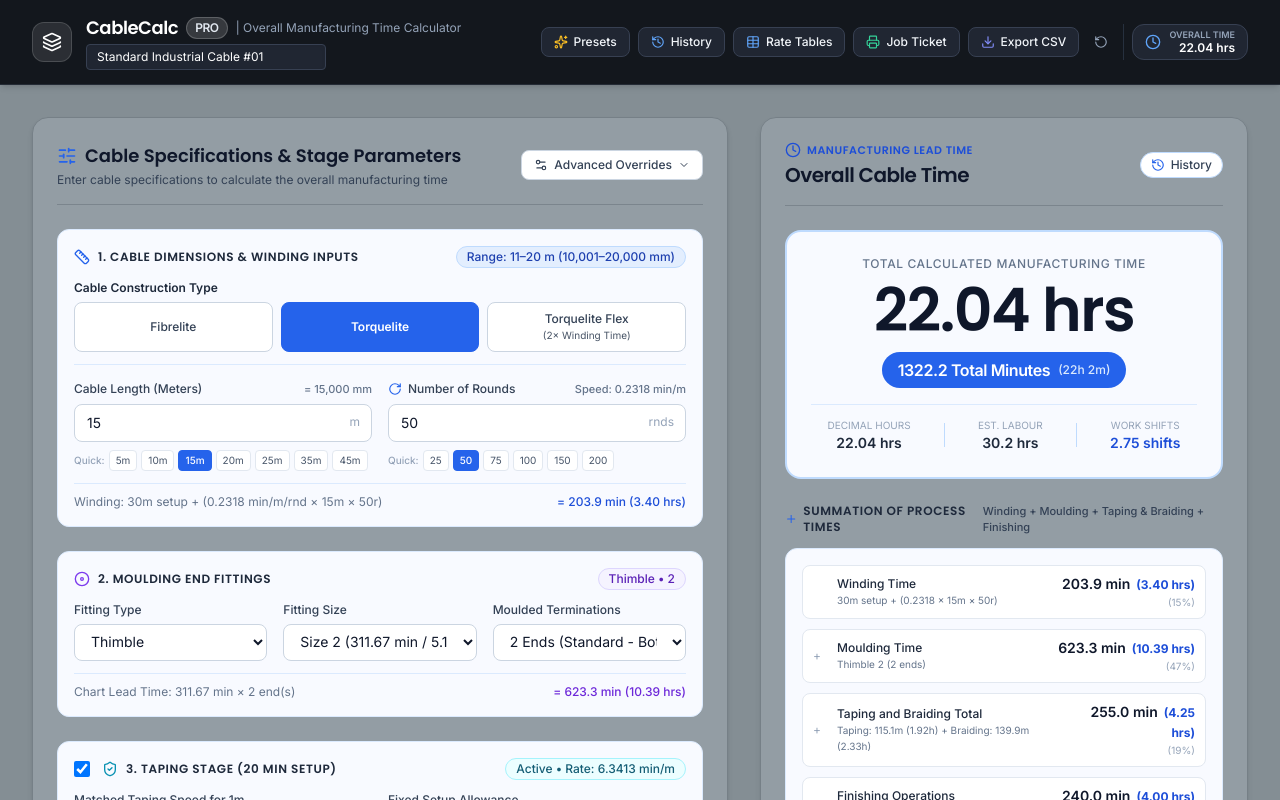
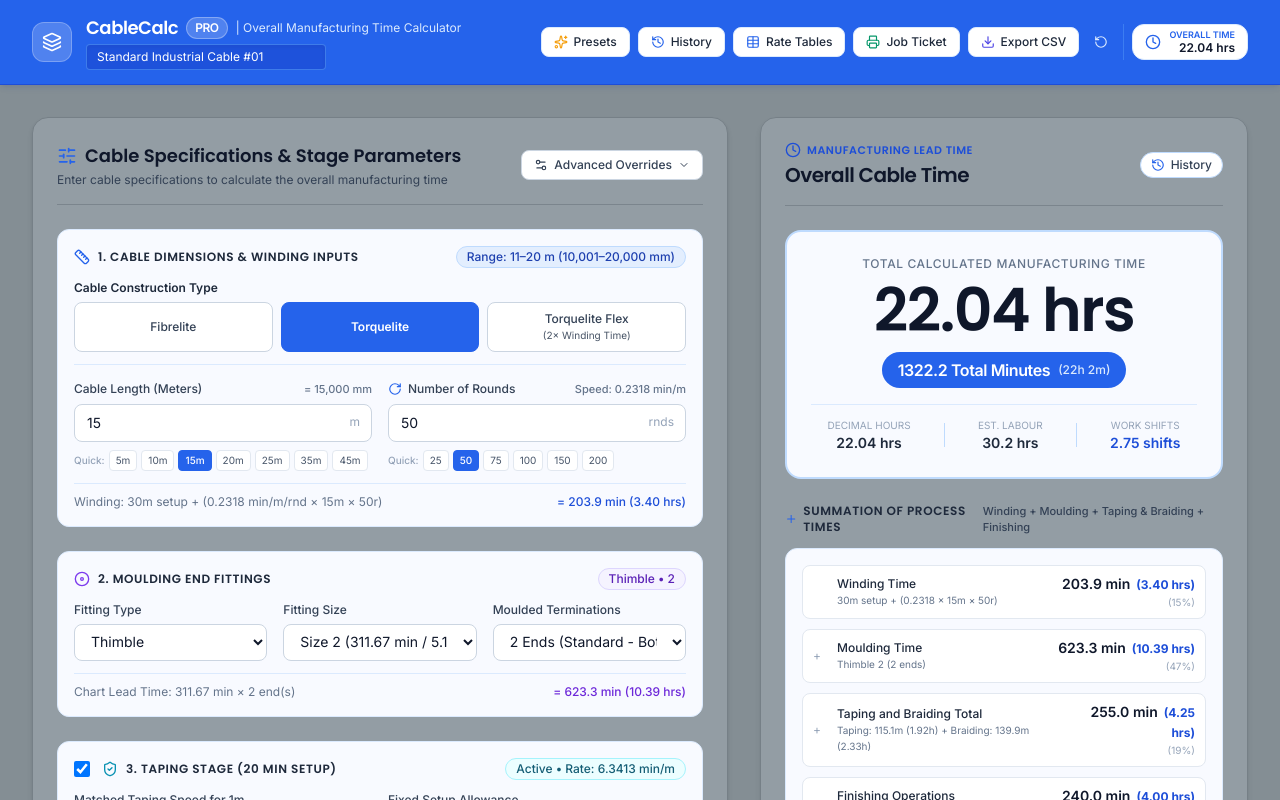
Before and after one commit to tharichamuditha200309-stack/Cable-Manufacturing-Time-Calculator, a React (Vite) app: page / in a window 1280 px wide. Shown: the top 800 px of the page. Built offline with nearby package versions, Linux system fonts and the light colour scheme.

Commit message:
new commit

```diff
--- a/src/components/Header.jsx
+++ b/src/components/Header.jsx
@@ -23,13 +23,13 @@ export default function Header({
   totalTimeFormatted
 }) {
   return (
-    <header className="bg-[#13171d] border-b border-[#242b35] shadow-md sticky top-0 z-30">
+    <header className="bg-blue-600 border-b border-blue-700 shadow-md shadow-blue-900/10 sticky top-0 z-30">
       <div className="max-w-7xl mx-auto px-4 sm:px-6 lg:px-8 py-3.5">
         <div className="flex flex-col md:flex-row md:items-center md:justify-between gap-3">
 
           {/* Logo & Cable Title */}
           <div className="flex items-center space-x-3.5">
-            <div className="h-10 w-10 rounded-xl bg-white/10 p-0.5 shadow-xs flex items-center justify-center border border-white/15">
+            <div className="h-10 w-10 rounded-xl bg-white/20 p-0.5 shadow-xs flex items-center justify-center border border-white/25">
               <div className="h-full w-full rounded-[10px] flex items-center justify-center">
                 <Layers className="h-5 w-5 text-white" />
               </div>
@@ -37,9 +37,9 @@ export default function Header({
             <div>
               <div className="flex items-center gap-2">
                 <h1 className="text-lg font-semibold tracking-tight text-white flex items-center gap-2 font-heading">
-                  CableCalc <span className="text-xs font-semibold px-2 py-0.5 rounded-full bg-white/15 text-slate-200 border border-white/20 font-sans">PRO</span>
+                  CableCalc <span className="text-xs font-semibold px-2 py-0.5 rounded-full bg-white/20 text-white border border-white/30 font-sans">PRO</span>
                 </h1>
-                <span className="text-xs text-slate-400 hidden sm:inline font-sans font-normal">| Overall Manufacturing Time Calculator</span>
+                <span className="text-xs text-blue-100 hidden sm:inline font-sans font-normal">| Overall Manufacturing Time Calculator</span>
               </div>
               <div className="flex items-center gap-2 mt-0.5">
                 <input
@@ -47,43 +47,33 @@ export default function Header({
                   value={cableName}
                   onChange={(e) => setCableName(e.target.value)}
                   placeholder="Enter Job / Cable Reference..."
-                  className="text-xs bg-[#202632] hover:bg-[#272e3d] focus:bg-white text-white focus:text-slate-900 placeholder-slate-400 border border-[#374052] focus:border-white rounded px-2.5 py-1 outline-none w-60 transition-colors font-sans font-normal shadow-inner"
+                  className="text-xs bg-blue-700/80 hover:bg-blue-700 focus:bg-white border border-blue-400/50 focus:border-white rounded px-2.5 py-1 text-white focus:text-slate-900 placeholder-blue-200 outline-none w-60 transition-colors font-sans font-normal shadow-inner"
                   title="Click to edit Job or Cable Part Reference"
                 />
               </div>
             </div>
           </div>
 
-          {/* Action Buttons (Dark Ash Theme with High Contrast) */}
+          {/* Action Buttons (Inter Medium for Navigation Menu) */}
           <div className="flex flex-wrap items-center gap-2">
 
             {/* Presets dropdown */}
             <div className="relative group">
               <button
                 type="button"
-                className="flex items-center gap-1.5 px-3 py-1.5 rounded-lg text-xs font-medium bg-[#202632] hover:bg-[#2b3444] text-slate-100 border border-[#374052] transition-all shadow-xs font-sans"
+                className="flex items-center gap-1.5 px-3 py-1.5 rounded-lg text-xs font-medium bg-white hover:bg-blue-50 text-slate-800 border border-blue-100 transition-all shadow-xs font-sans"
               >
-                <Sparkles className="w-3.5 h-3.5 text-amber-400" />
+                <Sparkles className="w-3.5 h-3.5 text-amber-500" />
                 <span>Presets</span>
               </button>
               <div className="absolute right-0 mt-1 w-64 bg-white border border-slate-200 rounded-xl shadow-xl p-1.5 hidden group-hover:block hover:block z-50">
                 <div className="px-2 py-1 text-[10px] font-semibold tracking-wider text-slate-400 uppercase font-sans">Load Cable Specification</div>
                 <button
-                  onClick={() => onLoadPreset('tandem-10layer')}
-                  className="w-full text-left px-2.5 py-1.5 text-xs rounded-lg hover:bg-emerald-50 text-slate-700 transition-colors font-sans font-medium bg-emerald-50/40 border border-emerald-100 mb-1"
-                >
-                  <div className="font-semibold text-emerald-900 flex items-center justify-between">
-                    <span>10-Layer Tandem (32×1)</span>
-                    <span className="text-[10px] bg-emerald-600 text-white px-1.5 py-0.2 rounded">Tandem</span>
-                  </div>
-                  <div className="text-[10px] text-slate-500 font-normal">15m • 50 rnds • 2 Ends • 4 Pairs + 2 Singles</div>
-                </button>
-                <button
                   onClick={() => onLoadPreset('standard-15m')}
                   className="w-full text-left px-2.5 py-1.5 text-xs rounded-lg hover:bg-blue-50 text-slate-700 transition-colors font-sans font-medium"
                 >
                   <div className="font-semibold text-slate-900">Standard 15m Cable</div>
-                  <div className="text-[10px] text-slate-500 font-normal">15m • 50 rnds • 2 Ends • Thimble Sz 2 • 32×1</div>
+                  <div className="text-[10px] text-slate-500 font-normal">15m • 50 rnds • Thimble Sz 2 • 32×1 Braid</div>
                 </button>
                 <button
                   onClick={() => onLoadPreset('heavy-28m')}
@@ -112,13 +102,13 @@ export default function Header({
             {/* Process History */}
             <button
               onClick={onOpenHistoryModal}
-              className="flex items-center gap-1.5 px-3 py-1.5 rounded-lg text-xs font-medium bg-[#202632] hover:bg-[#2b3444] text-slate-100 border border-[#374052] transition-all shadow-xs font-sans"
+              className="flex items-center gap-1.5 px-3 py-1.5 rounded-lg text-xs font-medium bg-white hover:bg-blue-50 text-slate-800 border border-blue-100 transition-all shadow-xs font-sans"
               title="View saved process calculations history"
             >
-              <History className="w-3.5 h-3.5 text-blue-400" />
+              <History className="w-3.5 h-3.5 text-blue-600" />
               <span>History</span>
               {historyCount > 0 && (
-                <span className="ml-0.5 px-1.5 py-0.2 rounded-full bg-blue-500 text-white text-[10px] font-semibold">
+                <span className="ml-0.5 px-1.5 py-0.2 rounded-full bg-blue-600 text-white text-[10px] font-medium">
                   {historyCount}
                 </span>
               )}
@@ -127,49 +117,49 @@ export default function Header({
             {/* View Rates Matrix */}
             <button
               onClick={onOpenDataModal}
-              className="flex items-center gap-1.5 px-3 py-1.5 rounded-lg text-xs font-medium bg-[#202632] hover:bg-[#2b3444] text-slate-100 border border-[#374052] transition-all shadow-xs font-sans"
+              className="flex items-center gap-1.5 px-3 py-1.5 rounded-lg text-xs font-medium bg-white hover:bg-blue-50 text-slate-800 border border-blue-100 transition-all shadow-xs font-sans"
               title="View original Excel timing study data and speed charts"
             >
-              <Table className="w-3.5 h-3.5 text-blue-400" />
+              <Table className="w-3.5 h-3.5 text-blue-600" />
               <span className="hidden sm:inline">Rate Tables</span>
             </button>
 
             {/* Job Ticket / Print */}
             <button
               onClick={onOpenTicketModal}
-              className="flex items-center gap-1.5 px-3 py-1.5 rounded-lg text-xs font-medium bg-[#202632] hover:bg-[#2b3444] text-slate-100 border border-[#374052] transition-all shadow-xs font-sans"
+              className="flex items-center gap-1.5 px-3 py-1.5 rounded-lg text-xs font-medium bg-white hover:bg-blue-50 text-slate-800 border border-blue-100 transition-all shadow-xs font-sans"
               title="Printable shop floor job traveler ticket"
             >
-              <Printer className="w-3.5 h-3.5 text-emerald-400" />
+              <Printer className="w-3.5 h-3.5 text-emerald-600" />
               <span className="hidden sm:inline">Job Ticket</span>
             </button>
 
             {/* Export CSV */}
             <button
               onClick={onExportData}
-              className="flex items-center gap-1.5 px-3 py-1.5 rounded-lg text-xs font-medium bg-[#202632] hover:bg-[#2b3444] text-slate-100 border border-[#374052] transition-all shadow-xs font-sans"
+              className="flex items-center gap-1.5 px-3 py-1.5 rounded-lg text-xs font-medium bg-white hover:bg-blue-50 text-slate-800 border border-blue-100 transition-all shadow-xs font-sans"
               title="Export calculation breakdown to CSV"
             >
-              <Download className="w-3.5 h-3.5 text-indigo-400" />
+              <Download className="w-3.5 h-3.5 text-indigo-600" />
               <span className="hidden sm:inline">Export CSV</span>
             </button>
 
             {/* Reset */}
             <button
               onClick={onReset}
-              className="p-1.5 rounded-lg text-slate-400 hover:text-white hover:bg-[#202632] border border-transparent hover:border-[#374052] transition-all"
+              className="p-1.5 rounded-lg text-blue-100 hover:text-white hover:bg-blue-700/80 border border-transparent hover:border-blue-500 transition-all"
               title="Reset inputs to defaults"
             >
               <RotateCcw className="w-3.5 h-3.5" />
             </button>
 
             {/* Total pill badge */}
-            <div className="hidden lg:flex items-center gap-2 pl-2 border-l border-slate-700/60">
-              <div className="flex items-center gap-2 bg-[#202632] px-3 py-1 rounded-xl shadow-xs border border-[#374052]">
-                <Clock className="w-4 h-4 text-blue-400" />
+            <div className="hidden lg:flex items-center gap-2 pl-2 border-l border-blue-400/40">
+              <div className="flex items-center gap-2 bg-white px-3 py-1 rounded-xl shadow-xs border border-blue-100">
+                <Clock className="w-4 h-4 text-blue-600" />
                 <div className="text-right">
-                  <div className="text-[9px] font-semibold uppercase text-slate-400 leading-tight font-sans">Overall Time</div>
-                  <div className="text-xs font-semibold text-white leading-tight font-sans">{totalTimeFormatted}</div>
+                  <div className="text-[9px] font-semibold uppercase text-blue-600 leading-tight font-sans">Overall Time</div>
+                  <div className="text-xs font-semibold text-slate-900 leading-tight font-sans">{totalTimeFormatted}</div>
                 </div>
               </div>
             </div>
```
